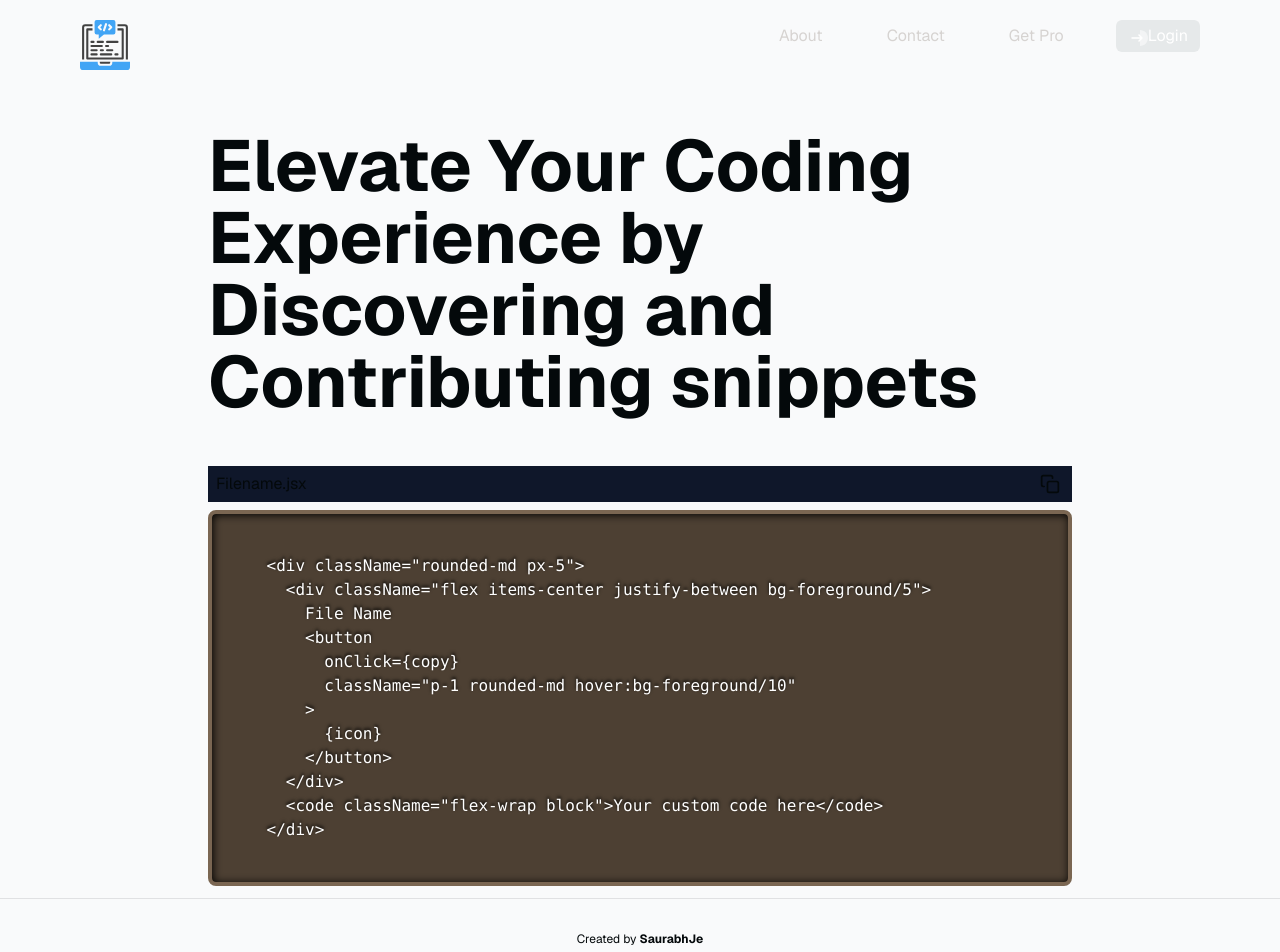
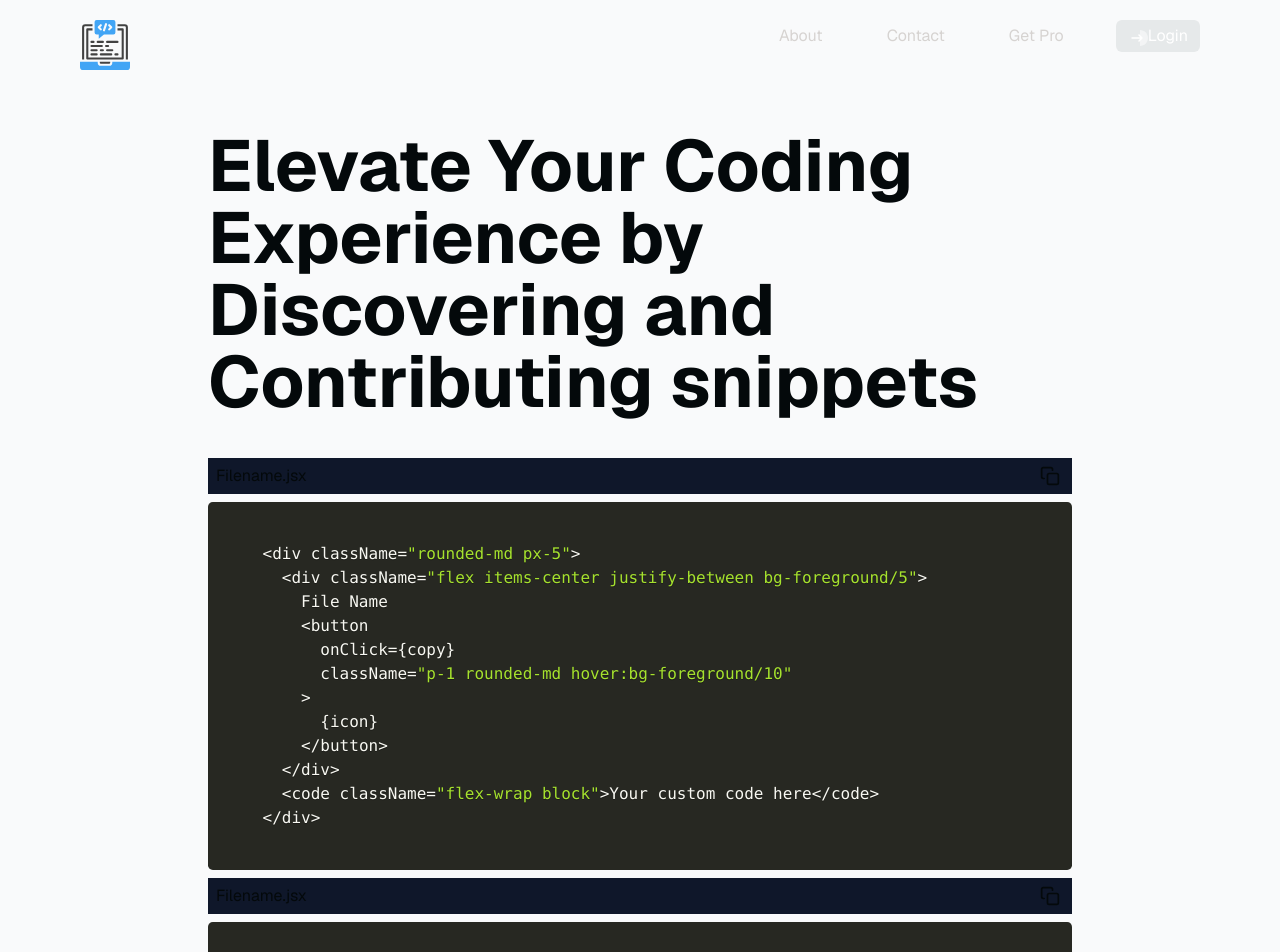
Before and after one commit to saurabhje/code-board, a Next.js app: page / in a window 1280 px wide. Shown: the top 952 px of the page. Built offline with nearby package versions, Linux system fonts and the light colour scheme; no server answers.

Commit message:
still happening

```diff
--- a/app/page.tsx
+++ b/app/page.tsx
@@ -28,6 +28,13 @@ export default async function Index() {
       <code className="flex-wrap block">Your custom code here</code>
     </div>
     `;
+  const cppCode = `
+    #include<stdc++.h>
+    int main(){
+      std::cout<<"Hello World!";
+      return 0;
+    }
+  `;
   const isSupabaseConnected = canInitSupabaseClient();
 
   return (
@@ -41,7 +48,8 @@ export default async function Index() {
         <p>Elevate Your Coding Experience by Discovering and Contributing snippets</p>
       </div>
       <div className={`${styles.code} animate-in w-full`}>
-        <Code code={jsxCode} />
+        <Code language='javascript' code={jsxCode}/>
+        <Code language='cpp' code={cppCode} />
       </div>
     </div>
   );
--- a/app/utils.module.css
+++ b/app/utils.module.css
@@ -6,11 +6,6 @@
 }
 .code{
     align-self: flex-start;
-    height: 400px;
-}
-.curvy{
-    height: 400px;
-    min-width: 100%;
 }
 
 @media screen and (max-width: 768px) {
--- a/components/Code.tsx
+++ b/components/Code.tsx
@@ -1,6 +1,6 @@
 "use client";
-import SyntaxHighlighter from "react-syntax-highlighter";
-import { dark } from 'react-syntax-highlighter/dist/esm/styles/prism';
+import { PrismAsyncLight as SyntaxHighlighter } from 'react-syntax-highlighter'
+import { okaidia } from 'react-syntax-highlighter/dist/esm/styles/prism';
 import { useState } from "react";
 
 const CopyIcon = () => (
@@ -36,7 +36,7 @@ const CheckIcon = () => (
   </svg>
 );
 
-export default function Code({ code }: { code: string }) {
+export default function Code({ code, language }: { code: string, language: string }) {
   const [icon, setIcon] = useState(CopyIcon);
 
   const copy = async () => {
@@ -46,7 +46,7 @@ export default function Code({ code }: { code: string }) {
   };
 
   return (
-    <div className="rounded-md py-2">
+    <div className="rounded-md">
       <div className="flex items-center justify-between bg-slate-900 text-base py-1 px-2">
         <p>Filename.jsx</p>
         <button
@@ -56,7 +56,9 @@ export default function Code({ code }: { code: string }) {
           {icon}
         </button>
       </div>
-      <SyntaxHighlighter language="javascript" style={dark}>{code}</SyntaxHighlighter>
+      <SyntaxHighlighter className="mt-0 p-0" language={language} style={okaidia}>
+        {code}
+      </SyntaxHighlighter>
     </div>
   );
 }
```
